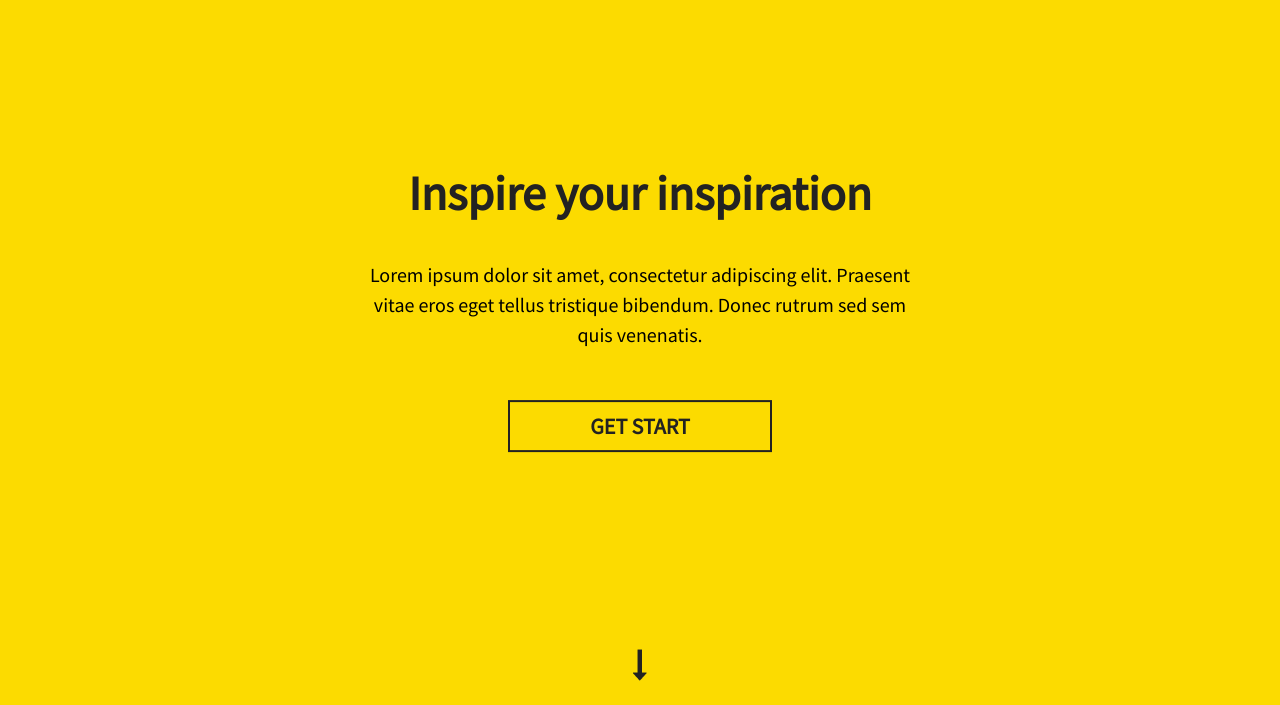
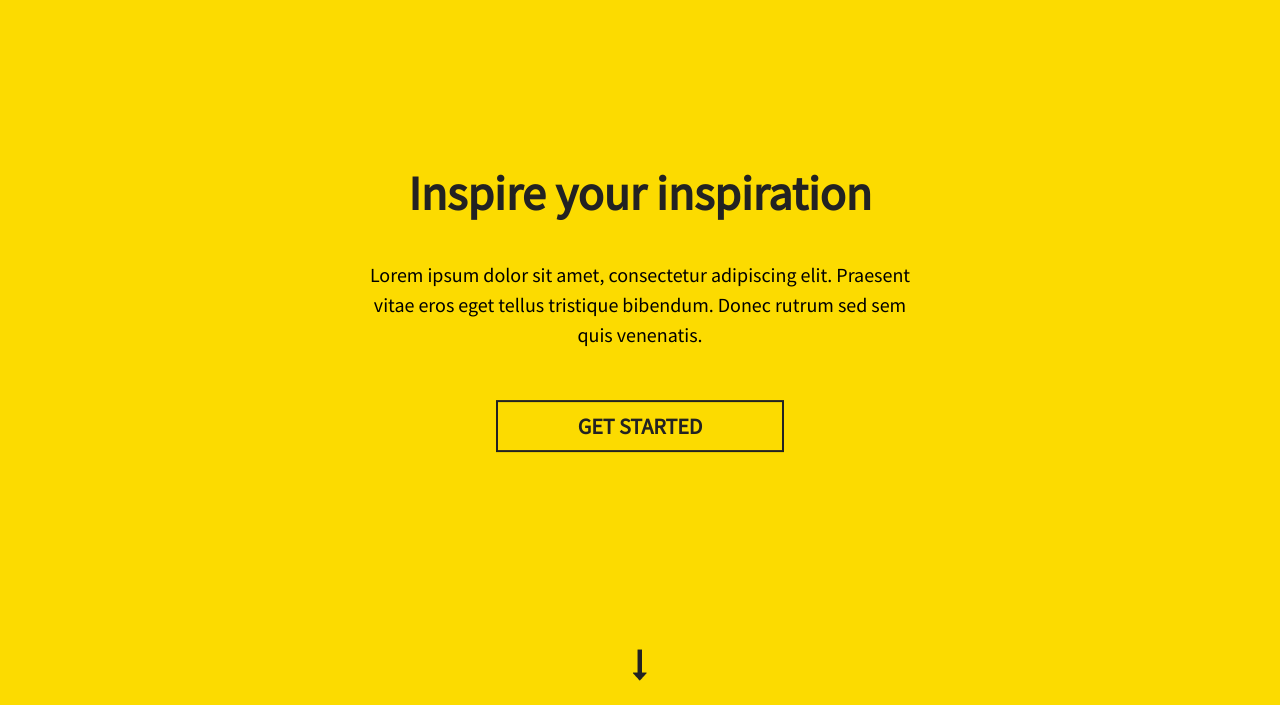
Before and after one commit to jrsanjose/Hexal, a plain HTML site: page tinyone/index.html in a window 1280 px wide. Shown: the part 95-800 px from the top of the page. Drawn offline with nearby package versions, Linux system fonts and the light colour scheme; a script that the page names is missing.

Commit message:
Edit index.html

```diff
--- a/tinyone/index.html
+++ b/tinyone/index.html
@@ -43,7 +43,7 @@
 				<div id="banner">
 					<h1>Inspire your inspiration</h1>
 					<p >Lorem ipsum dolor sit amet, consectetur adipiscing elit. Praesent vitae eros eget tellus tristique bibendum. Donec rutrum sed sem quis venenatis.</p>
-					<a href="#" class="button">GET START</a>
+					<a href="#" class="button">GET STARTED</a>
 				</div>
 				<div class="banner-arrow">
 					<a href="#"><img src="images/arrow-down.png" alt="arrow"></a>
```
